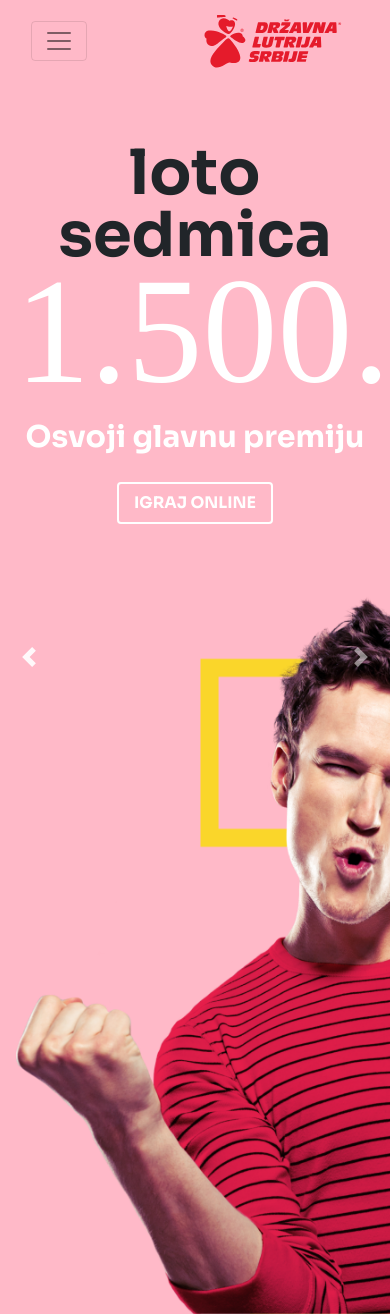
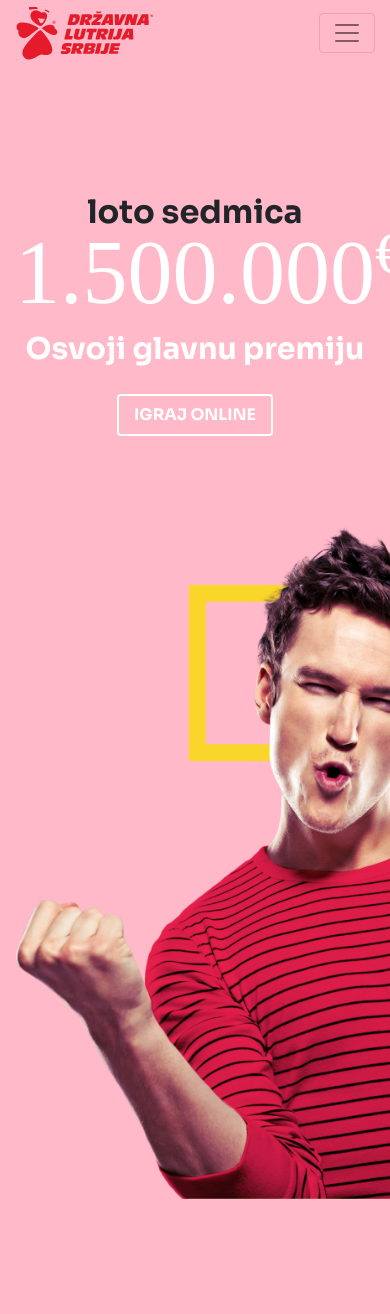
Before and after one commit to millan89/redesign, a PHP site: page / in a window 390 px wide. After the commit the page ends 1199 px from the top, so only its background shows below. Run offline with PHP 8.4, Linux system fonts and the light colour scheme; some web fonts are replaced.

Commit message:
izmenio z-index i index.html

```diff
--- a/css/style.css
+++ b/css/style.css
@@ -268,12 +268,21 @@ style.css
 /* HEADER */
 header {
     height: 70px;
-    z-index: 1;
+    z-index: 3;
     position: relative;
 }
 
 header .btn {
     min-width: 150px;
+}
+
+.navbar-brand {
+    margin-right: 36px;
+}
+
+.dropdown-menu {
+    border: 0 none;
+    border-radius: 0;
 }
 
 
@@ -286,12 +295,16 @@ header .btn {
     padding-top: 70px;
 }
 
+.hero-wrap {
+    align-items: flex-end;
+}
+
 .hero-1 {
     background: var(--brand-pink);
 }
 
 .hero-text {
-    padding: 20% 0;
+    padding: 35% 0 25%;
 }
 
 .hero-text__small {
@@ -322,5 +335,57 @@ header .btn {
 }
 
 .hero-media > img {
-    max-width: 800px;
+    max-width: 750px;
 }
+
+
+/* Large devices (desktops, less than 1200px) */
+@media (max-width: 1199.98px) {
+
+}
+
+/* Medium devices (tablets, less than 992px) */
+@media (max-width: 991.98px) {
+
+}
+
+/* Small devices (landscape phones, less than 768px) */
+@media (max-width: 767.98px) {
+
+    .navbar {
+        flex-direction: row-reverse;
+        padding: 0;
+    }
+
+    .navbar-collapse {
+        padding: 15px;
+        background-color: var(--brand-white);
+    }
+
+    .hero-text__small {
+        font-size: 32px;
+        margin-bottom: 0px;
+    }
+
+    .hero-text__number {
+        font-size: 90px;
+        font-family: var(--font-barlow);
+        line-height: 1;
+        color: var(--brand-white);
+    }
+
+    .hero-text__number-sym {
+        font-size: 60px;
+    }
+
+    .carousel-control-prev,
+    .carousel-control-next {
+        display: none;
+    }
+
+}
+
+/* Extra small devices (portrait phones, less than 576px) */
+@media (max-width: 575.98px) {
+
+}
--- a/index.html
+++ b/index.html
@@ -14,12 +14,13 @@
     <link rel="stylesheet" href="css/style.css">
     <link rel="stylesheet" href="css/style-1.css">
 
-    <title>Hello, world!</title>
+    <title>Državna lutrija Srbije</title>
 </head>
 
 <body>
     <!-- NAVIGATION -->
-    <header class="container">
+    <header>
+        <div class="container">
             <nav class="navbar navbar-expand-lg navbar-light">
                 <button class="navbar-toggler" type="button" data-toggle="collapse" data-target="#navbarTogglerDemo03"
                     aria-controls="navbarTogglerDemo03" aria-expanded="false" aria-label="Toggle navigation">
@@ -32,27 +33,26 @@
                 <div class="collapse navbar-collapse" id="navbarTogglerDemo03">
                     <ul class="navbar-nav mr-auto mt-2 mt-lg-0">
                         <li class="nav-item dropdown">
-                        <a class="nav-link dropdown-toggle" href="#" id="navbarDropdown" role="button"
+                            <a class="nav-link dropdown-toggle px-3" href="#" id="navbarDropdown" role="button"
                                 data-toggle="dropdown" aria-haspopup="true" aria-expanded="false">
                                 Igre
                             </a>
                             <div class="dropdown-menu" aria-labelledby="navbarDropdown">
                                 <a class="dropdown-item" href="#">Action</a>
                                 <a class="dropdown-item" href="#">Another action</a>
-                            <div class="dropdown-divider"></div>
                                 <a class="dropdown-item" href="#">Something else here</a>
                             </div>
                         </li>
                         <li class="nav-item">
-                        <a class="nav-link" href="#">Rezultati</a>
+                            <a class="nav-link px-3" href="#">Rezultati</a>
                         </li>
                         <li class="nav-item">
-                        <a class="nav-link" href="#">Uplatna mesta</a>
+                            <a class="nav-link px-3" href="#">Uplatna mesta</a>
                         </li>
                         <li class="nav-item">
-                        <a class="nav-link" href="#">Vesti</a>
+                            <a class="nav-link px-3" href="#">Vesti</a>
                         </li>
-                    <li class="nav-item dropdown">
+                        <li class="nav-item dropdown px-3">
                             <a class="nav-link dropdown-toggle" href="#" id="navbarDropdown" role="button"
                                 data-toggle="dropdown" aria-haspopup="true" aria-expanded="false">
                                 O nama
@@ -60,7 +60,6 @@
                             <div class="dropdown-menu" aria-labelledby="navbarDropdown">
                                 <a class="dropdown-item" href="#">Action</a>
                                 <a class="dropdown-item" href="#">Another action</a>
-                            <div class="dropdown-divider"></div>
                                 <a class="dropdown-item" href="#">Something else here</a>
                             </div>
                         </li>
@@ -69,6 +68,7 @@
                     <a href="#" class="btn btn-primary my-sm-0" type="submit"><strong>REGISTRUJ SE</strong></a>
                 </div>
             </nav>
+        </div>
     </header>
     <!-- NAVIGATION -->
 
@@ -77,7 +77,7 @@
         <div class="carousel-inner">
             <div class="carousel-item active hero-1">
                 <div class="container">
-                    <div class="row">
+                    <div class="row hero-wrap">
                         <div class="col-sm-7">
                             <div class="hero-text text-center">
                                 <p class="hero-text__small">loto sedmica</p>
```
Lines whose indentation alone changed are shown as unchanged.
